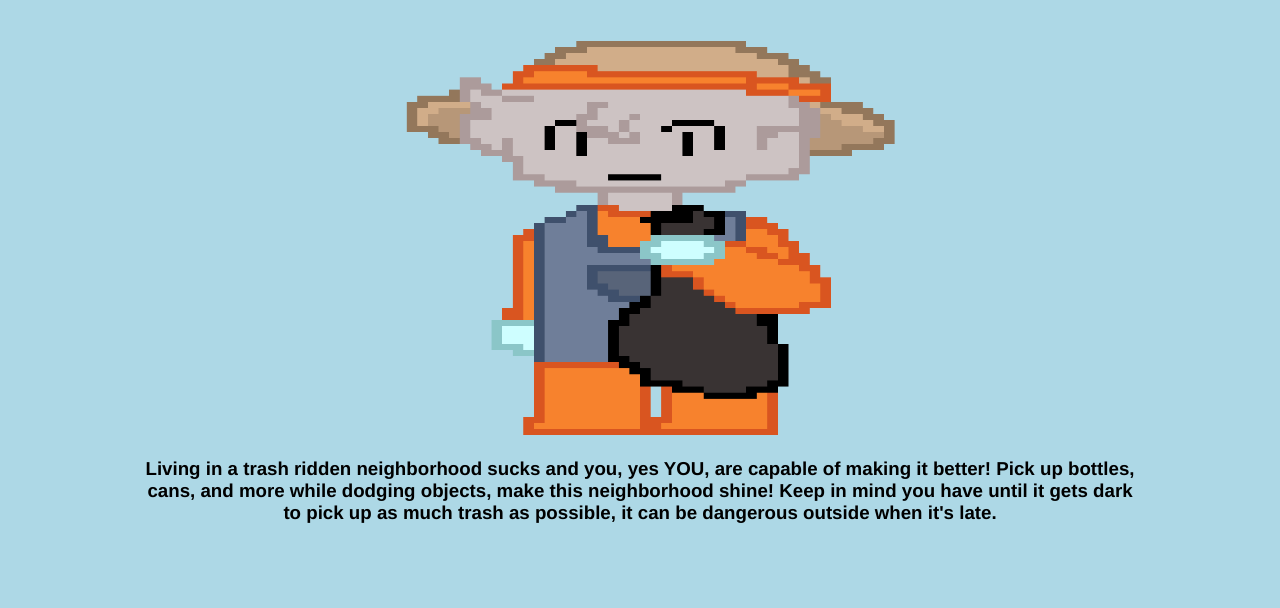
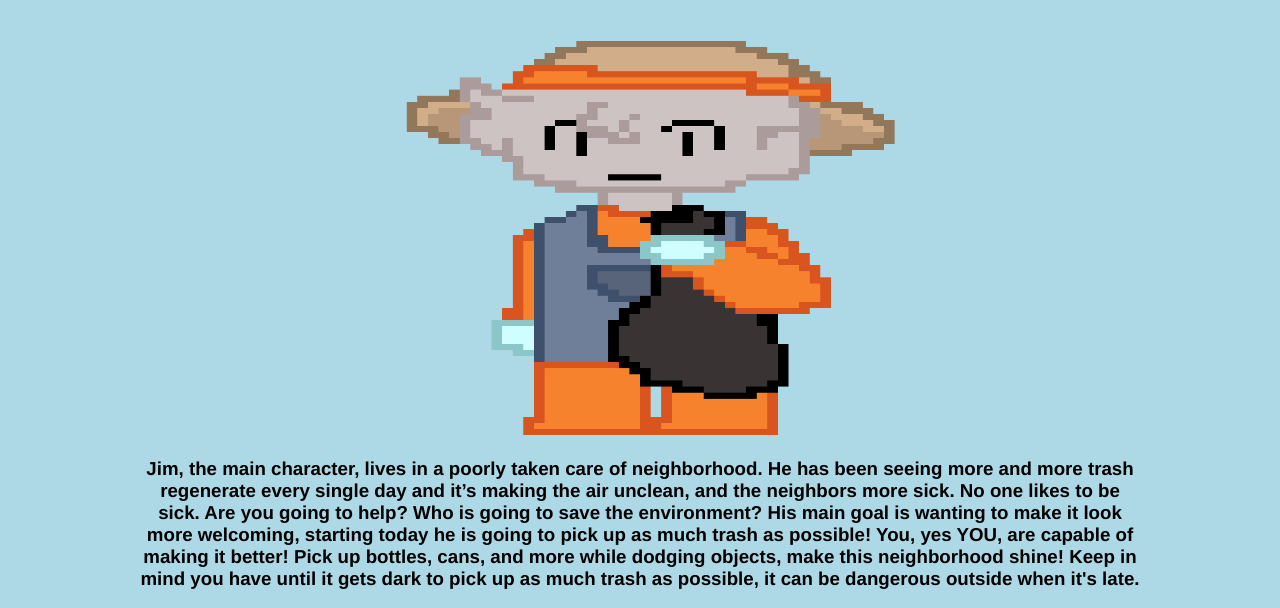
Before and after one commit to oge-okeke/onlinegame, a plain HTML site: page index.html in a window 1280 px wide. Shown: the part 197-805 px from the top of the page. Drawn offline with Linux system fonts and the light colour scheme.

Commit message:
Update index.html

```diff
--- a/index.html
+++ b/index.html
@@ -44,6 +44,12 @@
 <img src="Jim-idle.png.png" alt="Trulli" width="700" height="400">
 <center>
 
-    <h3> Living in a trash ridden neighborhood sucks and you, yes YOU, are capable of making it better!
+    <h3> Jim, the main character, lives in a poorly taken care of neighborhood.
+        He has been seeing more and more trash regenerate every single day and it’s making the air unclean, and the neighbors more sick.
+        No one likes to be sick. Are you going to help?
+        Who is going to save the environment? His main goal is wanting to make it look more welcoming,
+        starting today he is going to pick up as much trash as possible! You, yes YOU, are capable of making it better!
         Pick up bottles, cans, and more while dodging objects, make this neighborhood shine!
-        Keep in mind you have until it gets dark to pick up as much trash as possible, it can be dangerous outside when it's late. </h3>
+      Keep in mind you have until it gets dark to pick up as much trash as possible, it can be dangerous outside when it's late.
+
+ </h3>
```
